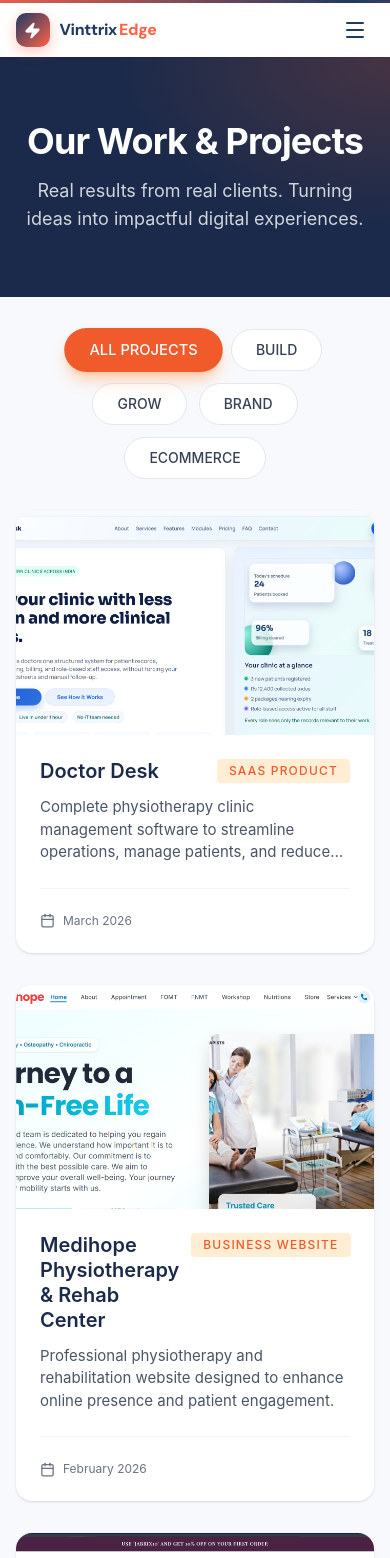
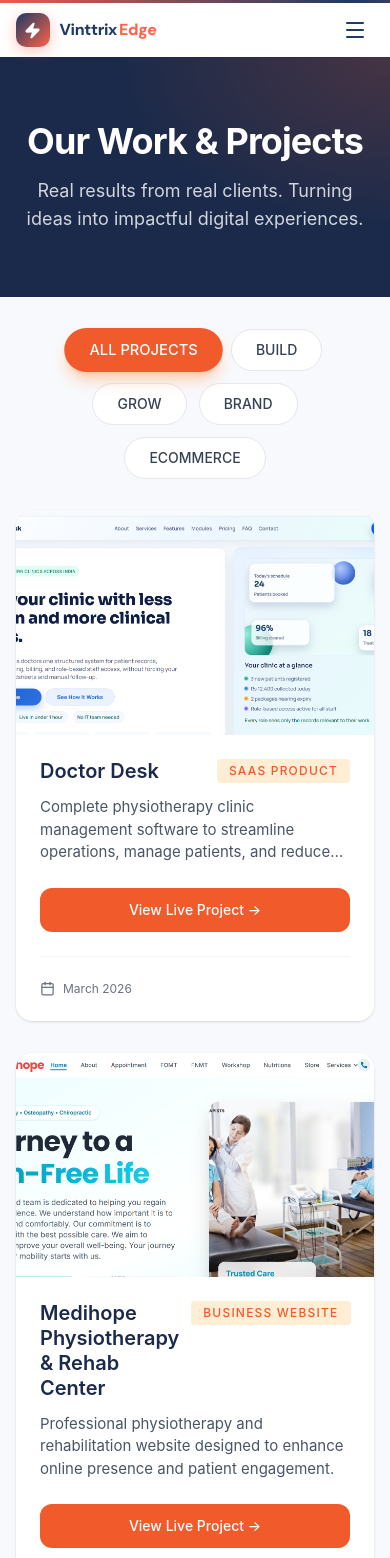
Before and after one commit to Rohitk0409/inttrix_frontend, a React (Vite) app: page /projects in a window 390 px wide. Shown: the top 1558 px of the page. Built offline with nearby package versions, Linux system fonts and the light colour scheme.

Commit message:
add projects and services-1

```diff
--- a/src/pages/Projects/Projects.jsx
+++ b/src/pages/Projects/Projects.jsx
@@ -37,7 +37,7 @@
       </div>
 
       {/* FILTER BUTTONS */}
-      <div className="max-w-6xl mx-auto px-4 py-8">
+      <div className=" mx-auto px-4 py-8">
         <div className="flex flex-wrap gap-3 justify-center">
           {categories.map((cat) => (
             <button
@@ -57,7 +57,7 @@
       </div>
 
       {/* PROJECTS GRID */}
-      <div className="max-w-6xl mx-auto px-4 pb-16">
+      <div className="mx-auto px-4 pb-16">
         {filteredProjects.length === 0 ? (
           <div className="text-center py-20">
             <p className="text-gray-500 text-lg">
@@ -71,7 +71,7 @@
                 key={project.id}
                 className="group bg-white rounded-2xl overflow-hidden shadow-sm hover:shadow-xl transition-all duration-500 hover:-translate-y-2 flex flex-col h-full"
               >
-                {/* Image Container with Hover Overlay */}
+                {/* Image Container */}
                 <div className="relative overflow-hidden h-56">
                   <img
                     src={project.image}
@@ -79,15 +79,15 @@
                     className="w-full h-full object-cover transition-transform duration-700 group-hover:scale-110"
                   />
 
-                  {/* Hover Overlay */}
-                  <div className="absolute inset-0 bg-gradient-to-t from-black/80 via-black/40 to-transparent opacity-0 group-hover:opacity-100 transition-opacity duration-300 flex items-end">
+                  {/* Hover Overlay - Desktop only */}
+                  <div className="absolute inset-0 bg-gradient-to-t from-black/80 via-black/40 to-transparent opacity-0 group-hover:opacity-100 transition-opacity duration-300 hidden md:flex items-end">
                     <div className="p-6 w-full">
                       {project.liveUrl && project.liveUrl !== "#" && (
                         <a
                           href={project.liveUrl}
                           target="_blank"
                           rel="noopener noreferrer"
-                          className="mt-4 inline-flex items-center gap-2 bg-white text-[#1B2A4A] hover:bg-orange-50 font-medium text-sm px-5 py-2 rounded-full transition-colors"
+                          className="inline-flex items-center gap-2 bg-white text-[#1B2A4A] hover:bg-orange-50 font-medium text-sm px-5 py-2 rounded-full transition-colors"
                         >
                           View Live Project →
                         </a>
@@ -111,6 +111,20 @@
                     {project.description}
                   </p>
 
+                  {/* Live Button - Always visible on mobile + below content */}
+                  <div className="mt-6">
+                    {project.liveUrl && project.liveUrl !== "#" && (
+                      <a
+                        href={project.liveUrl}
+                        target="_blank"
+                        rel="noopener noreferrer"
+                        className="md:hidden w-full inline-flex items-center justify-center gap-2 bg-[#F15A2B] text-white hover:bg-[#e04e22] font-medium text-sm px-6 py-3 rounded-xl transition-all active:scale-[0.97]"
+                      >
+                        View Live Project →
+                      </a>
+                    )}
+                  </div>
+
                   <div className="mt-6 pt-6 border-t border-gray-100 flex items-center justify-between text-sm">
                     <div className="text-gray-500 text-xs flex items-center gap-2">
                       <Calendar size={15} />
```
